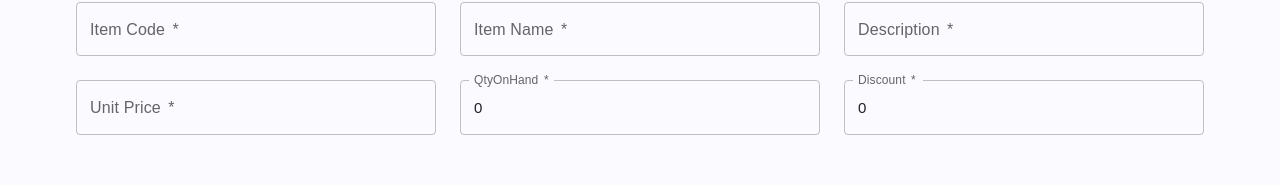
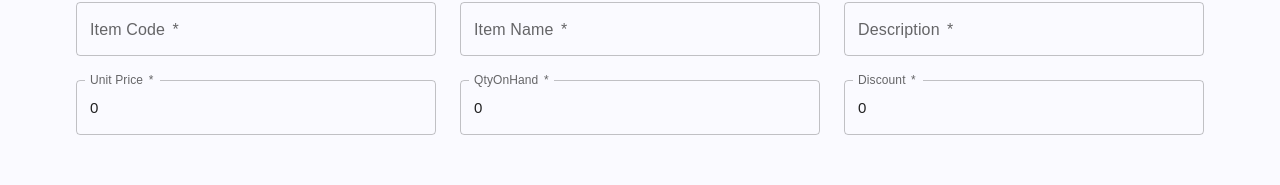
Before and after one commit to AshanSandeep06/Food-Shop-System, a React (Create React App) app in the folder frontend/: page /manage_item in a window 1280 px wide. Shown: the part 234-419 px from the top of the page. Built offline with nearby package versions, Linux system fonts and the light colour scheme.

Commit message:
Creating useState hooks to refer textFields' values in ManageItem Component

```diff
--- a/frontend/src/components/Form/Form.tsx
+++ b/frontend/src/components/Form/Form.tsx
@@ -25,6 +25,7 @@ const Form = (props: FormProps) => {
             placeholder={textField.placeHolderText}
             required
             defaultValue={textField.defaultValue}
+            value={textField.value}
             focused={textField.focused}
             InputProps={{
               readOnly: textField.readOnly,
--- a/frontend/src/pages/AdminPages/ManageItem/ManageItem.tsx
+++ b/frontend/src/pages/AdminPages/ManageItem/ManageItem.tsx
@@ -26,9 +26,17 @@ import $ from "jquery";
 
 const ManageItem = () => {
   // const itemImageRef = useRef<HTMLImageElement>(null);
-  const [itemImage, setItemImage] = useState<File | null>(null);
 
-
+  // Defines initial states(initial values)
+  const [searchItem, setSearchItem] = useState<string>("");
+  const [itemCode, setItemCode] = useState<string>("");
+  const [itemName, setItemName] = useState<string>("");
+  const [description, setDescription] = useState<string>("");
+  const [unitPrice, setUnitPrice] = useState<number>(0.0);
+  const [qtyOnHand, setQtyOnHand] = useState<number>(0.0);
+  const [discount, setDiscount] = useState<number>(0.0);
+  const [itemImage, setItemImage] = useState<string | null>(null);
+  const [itemImageChooser, setItemImageChooser] = useState<string>("");
 
   const BootstrapInput = styled(InputBase)(({ theme }) => ({
     "& .MuiInputBase-input": {
@@ -80,11 +88,12 @@ const ManageItem = () => {
 
     // ---------------------------------------------------
 
+    setItemImageChooser(e.target.value);
     const imageFile = e.target.files?.[0];
-    setItemImage(imageFile || null);
+    setItemImage((imageFile && URL.createObjectURL(imageFile)) || null);
   };
 
-  const imageURL = itemImage && URL.createObjectURL(itemImage);
+  // const imageURL = itemImage && URL.createObjectURL(itemImage);
 
   return (
     <section>
@@ -122,6 +131,8 @@ const ManageItem = () => {
             <BootstrapInput
               id="demo-customized-textbox"
               style={{ fontFamily: "Poppins" }}
+              name="searchItem"
+              value={searchItem}
             />
           </FormControl>
         </div>
@@ -144,41 +155,48 @@ const ManageItem = () => {
             {
               label: "Item Code",
               textFieldType: "text",
+              placeHolderText: "Item Code",
               name: "itemCode",
-              placeHolderText: "Item Code",
+              value: itemCode
+
             },
             {
               label: "Item Name",
               textFieldType: "text",
+              placeHolderText: "Item Name",
               name: "itemName",
-              placeHolderText: "Item Name",
+              value: itemName
             },
             {
               label: "Description",
               textFieldType: "text",
+              placeHolderText: "Description",
               name: "description",
-              placeHolderText: "Description",
+              value: description
             },
             {
               label: "Unit Price",
               textFieldType: "text",
+              placeHolderText: "Unit Price",
               name: "unitPrice",
-              placeHolderText: "Unit Price",
+              value: unitPrice
             },
             {
               label: "QtyOnHand",
               textFieldType: "number",
-              name: "qtyOnHand",
               placeHolderText: "QtyOnHand",
               defaultValue: "0",
+              name: "qtyOnHand",
+              value: qtyOnHand
             },
             {
               label: "Discount",
               textFieldType: "text",
-              name: "discount",
               placeHolderText: "Discount",
               defaultValue: "0",
               readOnly: true,
+              name: "discount",
+              value: discount
             },
           ]}
           buttonsArray={[]}
@@ -188,10 +206,10 @@ const ManageItem = () => {
       <section className="mb-6 sm:grid sm:grid-cols-1 lg:flex lg:items-end lg:justify-center">
         <div className="flex flex-col">
           <label className="mb-3 text-[17px]">Upload Item Image</label>
-          {imageURL && (
+          {itemImage && (
             <img
               id="itemImage"
-              src={imageURL}
+              src={itemImage}
               className="object-contain h-[319px]"
               // ref={itemImageRef}
             />
@@ -200,9 +218,10 @@ const ManageItem = () => {
             id="uploadItemImageChooser"
             type="file"
             variant="outlined"
-            name="itemImageChooser"
             required
             className="!mt-7 !cursor-pointer !mb-5"
+            name="itemImageChooser"
+            value={itemImageChooser}
             onChange={handleSetItemImage}
           />
         </div>
@@ -245,7 +264,7 @@ const ManageItem = () => {
               "Chocalate and Vanilla",
               350.0,
               50,
-              0
+              0,
             ],
 
             [
@@ -261,7 +280,7 @@ const ManageItem = () => {
               "Chocalate and Vanilla",
               350.0,
               50,
-              0
+              0,
             ],
           ]}
         />
--- a/frontend/src/types/TextFieldDetails.ts
+++ b/frontend/src/types/TextFieldDetails.ts
@@ -2,6 +2,7 @@ export type TextFieldDetails = {
     label: string;
     textFieldType: string;
     name: string;
+    value?: string | number;
     placeHolderText: string;
     defaultValue?: string
     focused?: boolean
```
